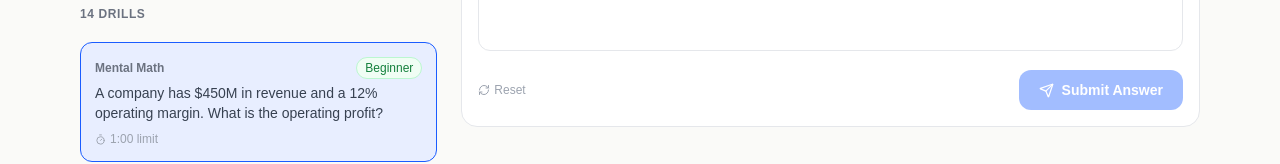
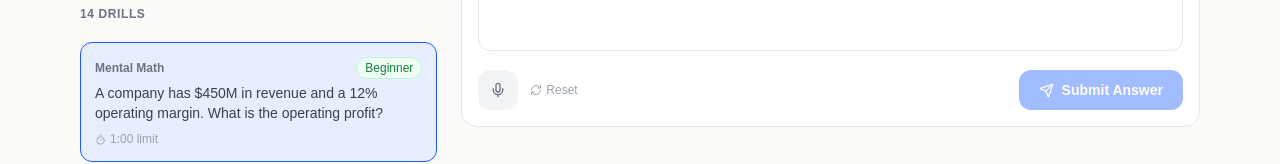
Before and after one commit to ajidprabowo/casewithai, a Next.js app: page /drill in a window 1280 px wide. Both pictures are taken after a click on the button 258 px from the left and 616 px from the top of the page. Shown: the part 514-678 px from the top of the page. Built offline with nearby package versions, Linux system fonts and the light colour scheme.

Commit message:
update-9

```diff
--- a/src/app/assessment/page.tsx
+++ b/src/app/assessment/page.tsx
@@ -1,7 +1,7 @@
 'use client';
 
 import { useState } from 'react';
-import { ArrowRight, ArrowLeft, Loader2, CheckCircle } from 'lucide-react';
+import { ArrowRight, ArrowLeft, Loader2, CheckCircle, Mic, MicOff } from 'lucide-react';
 import Link from 'next/link';
 import MarkdownRenderer from '@/components/MarkdownRenderer';
 
@@ -42,6 +42,8 @@ export default function AssessmentPage() {
   const [currentAnswer, setCurrentAnswer] = useState('');
   const [result, setResult] = useState<AssessmentResult | null>(null);
   const [isLoading, setIsLoading] = useState(false);
+  const [isListening, setIsListening] = useState(false);
+  const recognitionRef = useRef<any>(null);
 
   const currentQIndex = step === 'q1' ? 0 : step === 'q2' ? 1 : step === 'q3' ? 2 : -1;
   const currentQ = currentQIndex >= 0 ? QUESTIONS[currentQIndex] : null;
@@ -111,6 +113,47 @@ Provide a comprehensive evaluation. Return your response as valid JSON ONLY with
     ? result.overallScore >= 75 ? 'text-green-600' : result.overallScore >= 55 ? 'text-yellow-600' : 'text-red-500'
     : '';
 
+  const toggleListening = () => {
+    if (isListening) {
+      recognitionRef.current?.stop();
+      setIsListening(false);
+      return;
+    }
+
+    const SpeechRecognition = (window as any).SpeechRecognition || (window as any).webkitSpeechRecognition;
+    if (!SpeechRecognition) {
+      alert("Your browser does not support Speech Recognition. Please try using Google Chrome.");
+      return;
+    }
+
+    const recognition = new SpeechRecognition();
+    recognitionRef.current = recognition;
+    recognition.continuous = true;
+    recognition.interimResults = true;
+    recognition.lang = 'en-US';
+
+    const baseInput = currentAnswer;
+
+    recognition.onstart = () => setIsListening(true);
+
+    recognition.onresult = (event: any) => {
+      let currentTranscript = '';
+      for (let i = 0; i < event.results.length; i++) {
+        currentTranscript += event.results[i][0].transcript;
+      }
+      setCurrentAnswer(baseInput + (baseInput && currentTranscript ? ' ' : '') + currentTranscript);
+    };
+
+    recognition.onerror = (event: any) => {
+      console.error("Speech recognition error", event.error);
+      setIsListening(false);
+    };
+
+    recognition.onend = () => setIsListening(false);
+
+    recognition.start();
+  };
+
   return (
     <div className="max-w-2xl mx-auto px-4 py-16">
       {step === 'intro' && (
@@ -166,13 +209,24 @@ Provide a comprehensive evaluation. Return your response as valid JSON ONLY with
             <p className="text-xs text-gray-400 italic">{currentQ.timeHint}</p>
           </div>
 
-          <textarea
-            value={currentAnswer}
-            onChange={e => setCurrentAnswer(e.target.value)}
-            placeholder="Type your answer here…"
-            className="w-full border border-gray-200 rounded-xl px-4 py-3.5 text-sm focus:outline-none focus:ring-2 focus:ring-accent/30 resize-none min-h-[180px] bg-white"
-            rows={6}
-          />
+          <div className="relative">
+            <textarea
+              value={currentAnswer}
+              onChange={e => setCurrentAnswer(e.target.value)}
+              placeholder="Type your answer here or click the microphone to speak…"
+              className="w-full border border-gray-200 rounded-xl px-4 py-3.5 pb-14 text-sm focus:outline-none focus:ring-2 focus:ring-accent/30 resize-none min-h-[180px] bg-white"
+              rows={6}
+            />
+            <button
+              onClick={toggleListening}
+              title={isListening ? "Stop listening" : "Start speaking"}
+              className={`absolute bottom-3 right-3 flex-shrink-0 w-10 h-10 rounded-xl flex items-center justify-center transition-colors ${
+                isListening ? 'bg-red-50 text-red-500 hover:bg-red-100 animate-pulse' : 'bg-gray-100 text-gray-500 hover:bg-gray-200'
+              }`}
+            >
+              {isListening ? <MicOff size={18} /> : <Mic size={18} />}
+            </button>
+          </div>
 
           <div className="flex items-center justify-between mt-4">
             <button
--- a/src/app/drill/page.tsx
+++ b/src/app/drill/page.tsx
@@ -1,7 +1,7 @@
 'use client';
 
 import { useState, useEffect, useRef } from 'react';
-import { Timer, ChevronRight, RefreshCw, Send, Loader2 } from 'lucide-react';
+import { Timer, ChevronRight, RefreshCw, Send, Loader2, Mic, MicOff } from 'lucide-react';
 import { DRILL_QUESTIONS, DRILL_CATEGORIES, getDrillsByCategory } from '@/data/drills';
 import { DrillQuestion } from '@/types';
 import { formatDuration, cn } from '@/lib/utils';
@@ -27,6 +27,8 @@ export default function DrillPage() {
   const [timeLeft, setTimeLeft] = useState(0);
   const [timeTaken, setTimeTaken] = useState(0);
   const timerRef = useRef<NodeJS.Timeout | null>(null);
+  const [isListening, setIsListening] = useState(false);
+  const recognitionRef = useRef<any>(null);
 
   const drills = getDrillsByCategory(category);
 
@@ -86,6 +88,47 @@ Be specific, direct, and constructive. Format your response clearly.`;
     const data = await res.json();
     setIsLoading(false);
     setFeedback(data.reply || 'Error generating feedback.');
+  };
+
+  const toggleListening = () => {
+    if (isListening) {
+      recognitionRef.current?.stop();
+      setIsListening(false);
+      return;
+    }
+
+    const SpeechRecognition = (window as any).SpeechRecognition || (window as any).webkitSpeechRecognition;
+    if (!SpeechRecognition) {
+      alert("Your browser does not support Speech Recognition. Please try using Google Chrome.");
+      return;
+    }
+
+    const recognition = new SpeechRecognition();
+    recognitionRef.current = recognition;
+    recognition.continuous = true;
+    recognition.interimResults = true;
+    recognition.lang = 'en-US';
+
+    const baseInput = answer;
+
+    recognition.onstart = () => setIsListening(true);
+
+    recognition.onresult = (event: any) => {
+      let currentTranscript = '';
+      for (let i = 0; i < event.results.length; i++) {
+        currentTranscript += event.results[i][0].transcript;
+      }
+      setAnswer(baseInput + (baseInput && currentTranscript ? ' ' : '') + currentTranscript);
+    };
+
+    recognition.onerror = (event: any) => {
+      console.error("Speech recognition error", event.error);
+      setIsListening(false);
+    };
+
+    recognition.onend = () => setIsListening(false);
+
+    recognition.start();
   };
 
   useEffect(() => {
@@ -216,12 +259,24 @@ Be specific, direct, and constructive. Format your response clearly.`;
                     rows={5}
                   />
                   <div className="flex justify-between items-center mt-3">
+                    <div className="flex items-center gap-3">
+                      <button
+                        onClick={toggleListening}
+                        disabled={isLoading}
+                        title={isListening ? "Stop listening" : "Start speaking"}
+                        className={`w-10 h-10 rounded-xl flex items-center justify-center transition-colors ${
+                          isListening ? 'bg-red-50 text-red-500 hover:bg-red-100 animate-pulse' : 'bg-gray-100 text-gray-500 hover:bg-gray-200'
+                        }`}
+                      >
+                        {isListening ? <MicOff size={16} /> : <Mic size={16} />}
+                      </button>
                       <button
                         onClick={() => startDrill(currentDrill)}
                         className="text-xs text-gray-400 hover:text-gray-600 flex items-center gap-1 transition-colors"
                       >
                         <RefreshCw size={12} /> Reset
                       </button>
+                    </div>
                     <button
                       onClick={submitAnswer}
                       disabled={!answer.trim() || isLoading}
```
Lines whose indentation alone changed are shown as unchanged.
